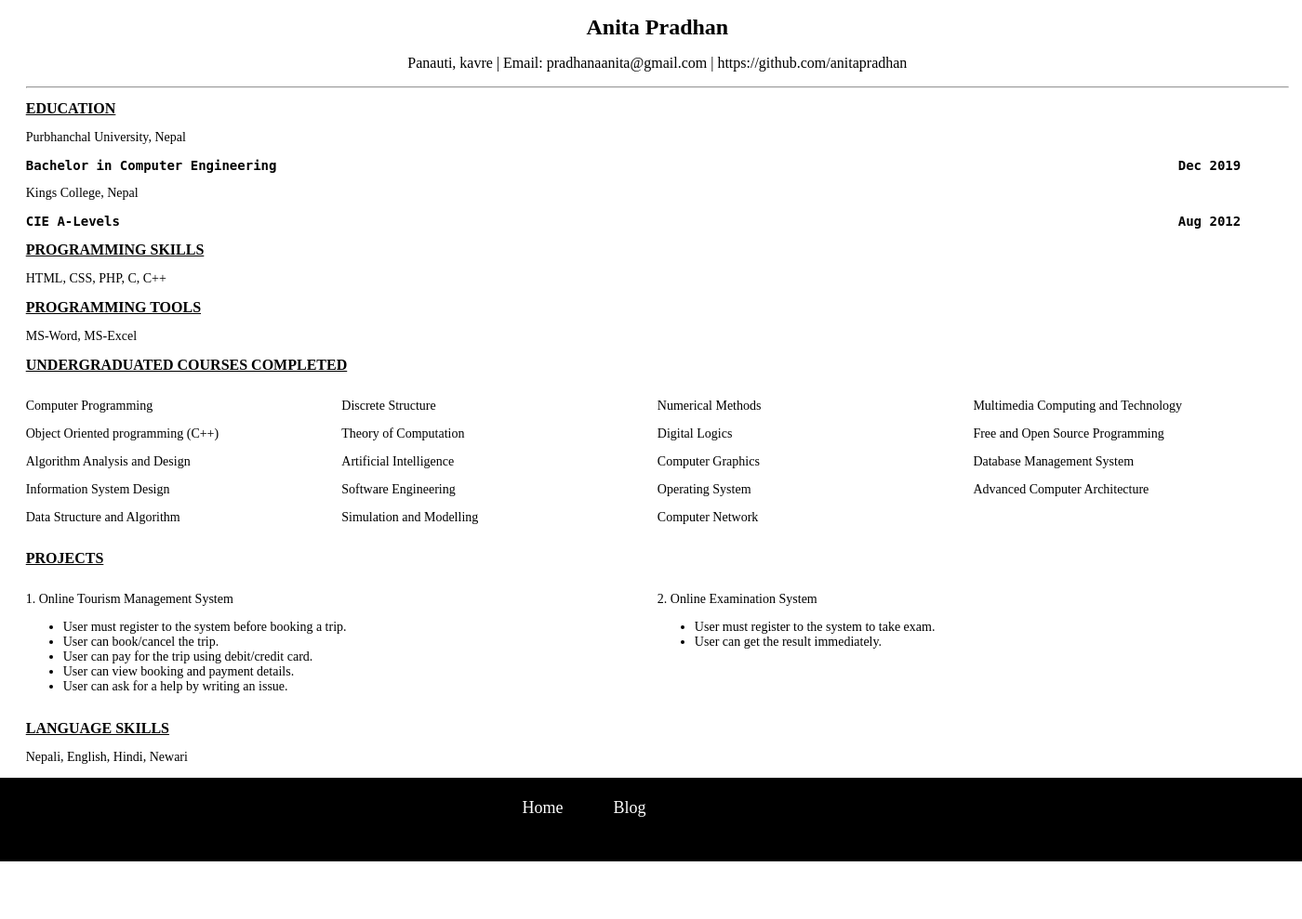
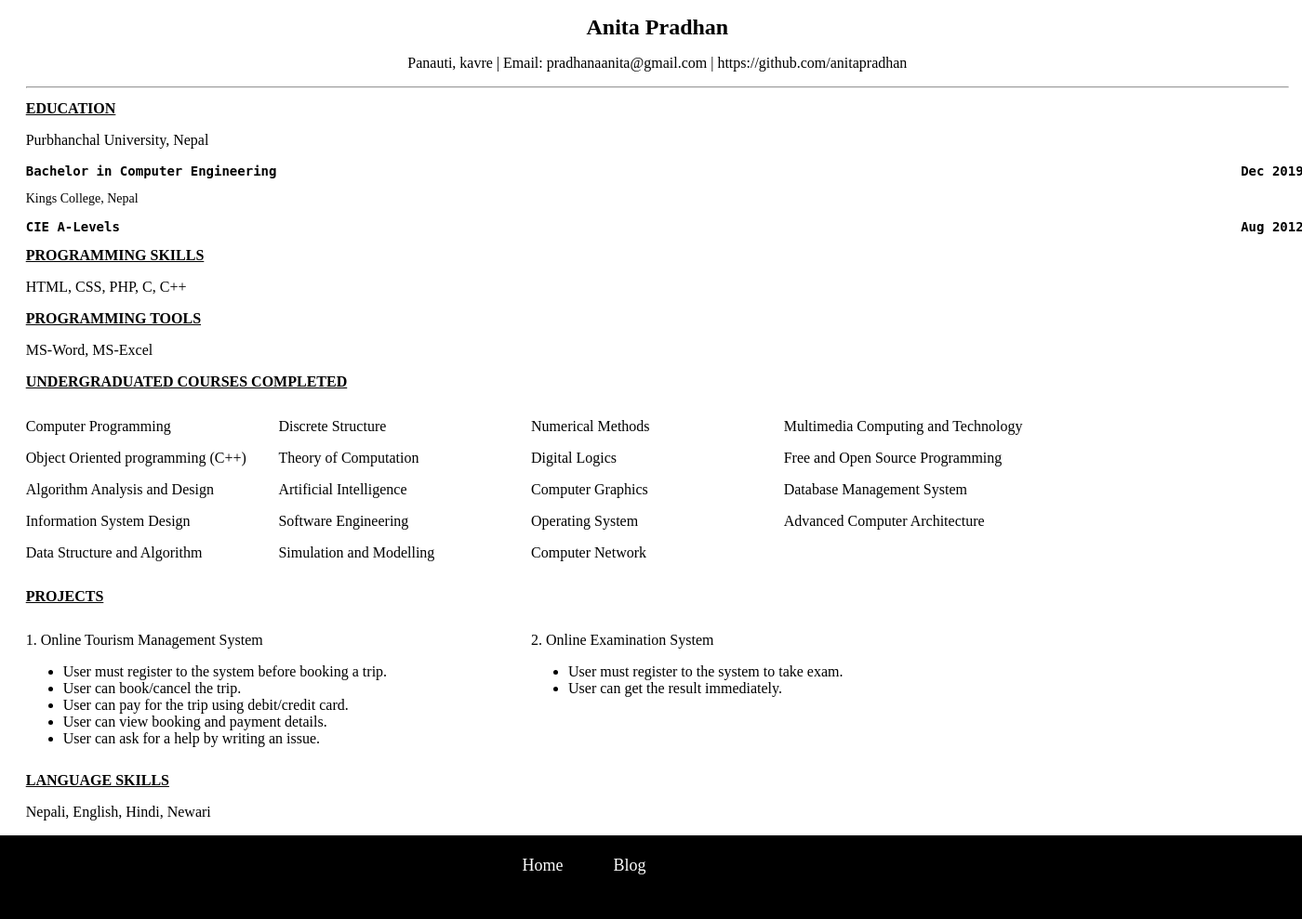
Before and after one commit to anitapradhan/anitapradhan.github.io, a PHP site: page / in a window 1400 px wide. Shown: the part 89-1078 px from the top of the page at 93% size. Before the commit the page ends 1016 px from the top, so only its background shows below. Run offline with PHP 8.4, Linux system fonts and the light colour scheme.

Commit message:
changed font size

```diff
--- a/index.html
+++ b/index.html
@@ -6,7 +6,7 @@
 	<link href="style.css" rel="stylesheet" type="text/css">
 
 </head>
-<body >
+<body>
 <div class="header">
   <a href="#default" class="logo"></a>
   <div class="header-right">
@@ -19,10 +19,10 @@
 	<h3>Panauti, kavre | Email: pradhanaanita@gmail.com | https://github.com/anitapradhan</h3>
 	<hr>
 	<h2><u>EDUCATION</u></h2>
-	Purbhanchal University, Nepal
-	<pre><b>Bachelor in Computer Engineering                                                                                                                   Dec 2019</b></pre>
+	<p>Purbhanchal University, Nepal</p>
+	<pre><b>Bachelor in Computer Engineering                                                                                                                           Dec 2019</b></pre>
 	 Kings College, Nepal
-	<pre><b>CIE A-Levels                                                                                                                                       Aug 2012</b></pre>
+	<pre><b>CIE A-Levels                                                                                                                                               Aug 2012</b></pre>
 	<h2><u>PROGRAMMING SKILLS</u></h2>
 	<p>HTML, CSS, PHP, C, C++</p>
 	<h2><u>PROGRAMMING TOOLS</u></h2>
--- a/style.css
+++ b/style.css
@@ -5,6 +5,10 @@ body{
 	margin-bottom: 0;
 }
 h2 {
+  font-size: 16px;
+
+}
+li{
   font-size: 16px;
 
 }
@@ -27,9 +31,11 @@ h3{
   font-size: 14px;
 
 }
-f {
-	font-size: 24px;
-	color:blue;
+
+p{
+   font-family: "Times New Roman", Times, serif;
+	font-size: 16px;
+
 }
 .courses_completed {
 	//text-align: right;
@@ -43,11 +49,11 @@ eff {
 }
 .column {
   float: left;
-  width: 25%;
+  width: 20%;
 }
 .col {
   float: left;
-  width: 50%;
+  width: 40%;
 }
 
 /* Clear floats after the columns */
```
